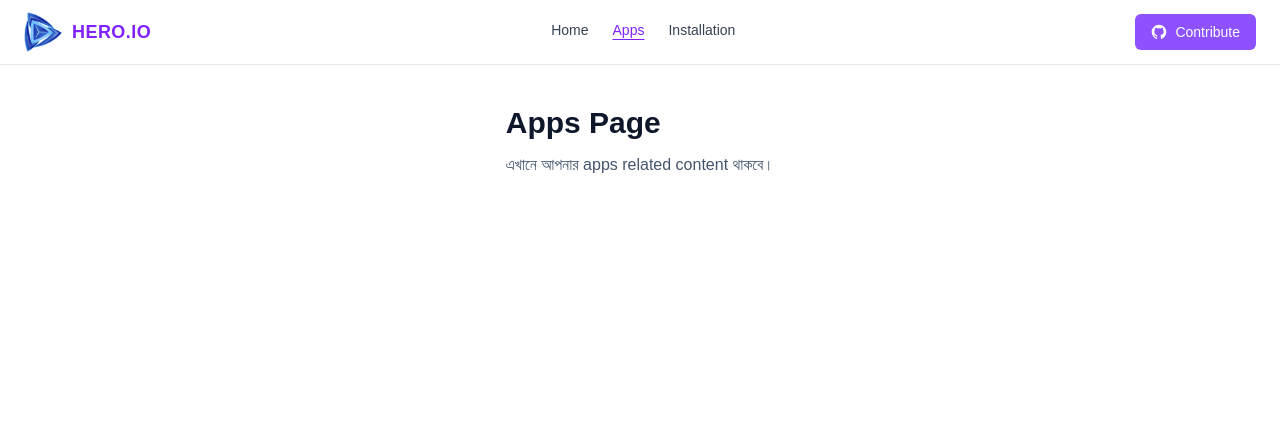
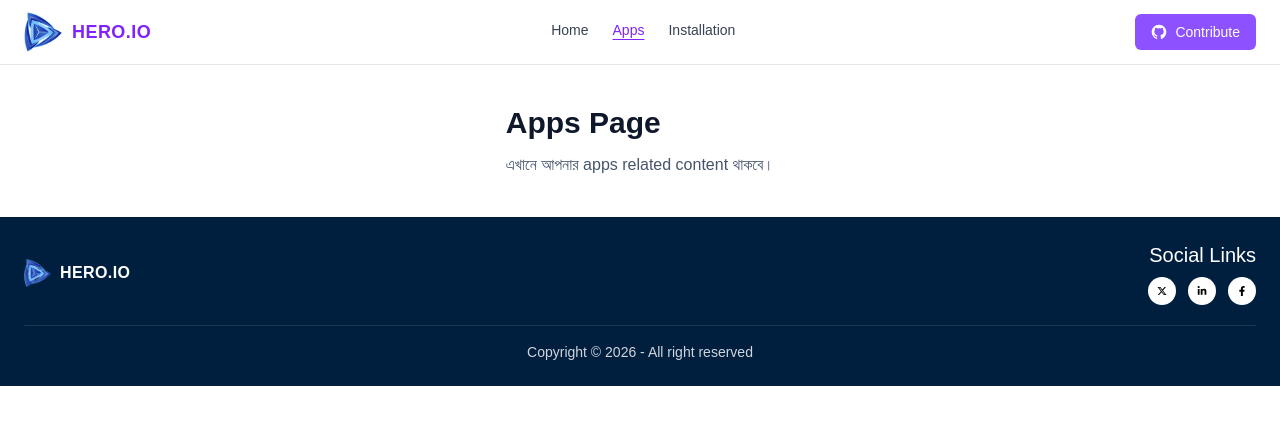
Before and after one commit to rasheduzzaman1978/Hero-IO-apps, a Next.js app: page /apps in a window 1280 px wide. Shown: the top 424 px of the page. Built offline with nearby package versions, Linux system fonts and the light colour scheme.

Commit message:
footer section added

```diff
--- /dev/null
+++ b/src/app/components/Footer/Footer.jsx
@@ -0,0 +1,76 @@
+import Link from 'next/link'
+import Image from 'next/image'
+import { FaFacebookF, FaLinkedinIn } from 'react-icons/fa'
+import { FaXTwitter } from 'react-icons/fa6'
+
+import logoImg from '@/assets/images/logo.png'
+
+export default function Footer() {
+  // Current year for copyright text
+  const currentYear = new Date().getFullYear()
+
+  // Social media links
+  const socialLinks = [
+    {
+      icon: <FaXTwitter />,
+      href: 'https://x.com',
+    },
+    {
+      icon: <FaLinkedinIn />,
+      href: 'https://linkedin.com',
+    },
+    {
+      icon: <FaFacebookF />,
+      href: 'https://facebook.com',
+    },
+  ]
+
+  return (
+    <footer className="bg-[#001f3f] px-6 py-6 text-white">
+      <div className="mx-auto max-w-7xl">
+        {/* Top section */}
+        <div className="flex items-center justify-between gap-4 border-b border-white/10 pb-5">
+          {/* Logo section */}
+          <Link href="/" className="flex items-center gap-2">
+            <Image
+              src={logoImg}
+              alt="Hero.io Logo"
+              width={28}
+              height={28}
+              className="object-contain"
+            />
+
+            <span className="text-sm font-semibold tracking-wide md:text-base">
+              HERO.IO
+            </span>
+          </Link>
+
+          {/* Social links section */}
+          <div className="flex flex-col items-end gap-2">
+            <h3 className="text-base md:text-xl font-medium text-white">
+              Social Links
+            </h3>
+
+            <div className="flex items-center gap-2 md:gap-3">
+              {socialLinks.map((item, index) => (
+                <Link
+                  key={index}
+                  href={item.href}
+                  target="_blank"
+                  className="flex h-6 w-6 md:h-7 md:w-7 items-center justify-center rounded-full bg-white text-[10px] text-black transition duration-200 hover:scale-105"
+                >
+                  {item.icon}
+                </Link>
+              ))}
+            </div>
+          </div>
+        </div>
+
+        {/* Bottom copyright section */}
+        <p className="pt-4 text-center text-xs text-gray-300 md:text-sm">
+          Copyright © {currentYear} - All right reserved
+        </p>
+      </div>
+    </footer>
+  )
+}
--- a/src/app/layout.js
+++ b/src/app/layout.js
@@ -1,6 +1,7 @@
 import { Geist, Geist_Mono } from 'next/font/google'
 import './globals.css'
 import Navbar from './components/Navbar'
+import Footer from './components/Footer/Footer'
 
 const geistSans = Geist({
   variable: '--font-geist-sans',
@@ -42,6 +43,7 @@ export default function RootLayout({ children }) {
       <body className="flex min-h-full flex-col">
         <Navbar />
         {children}
+        <Footer></Footer>
       </body>
     </html>
   )
```
